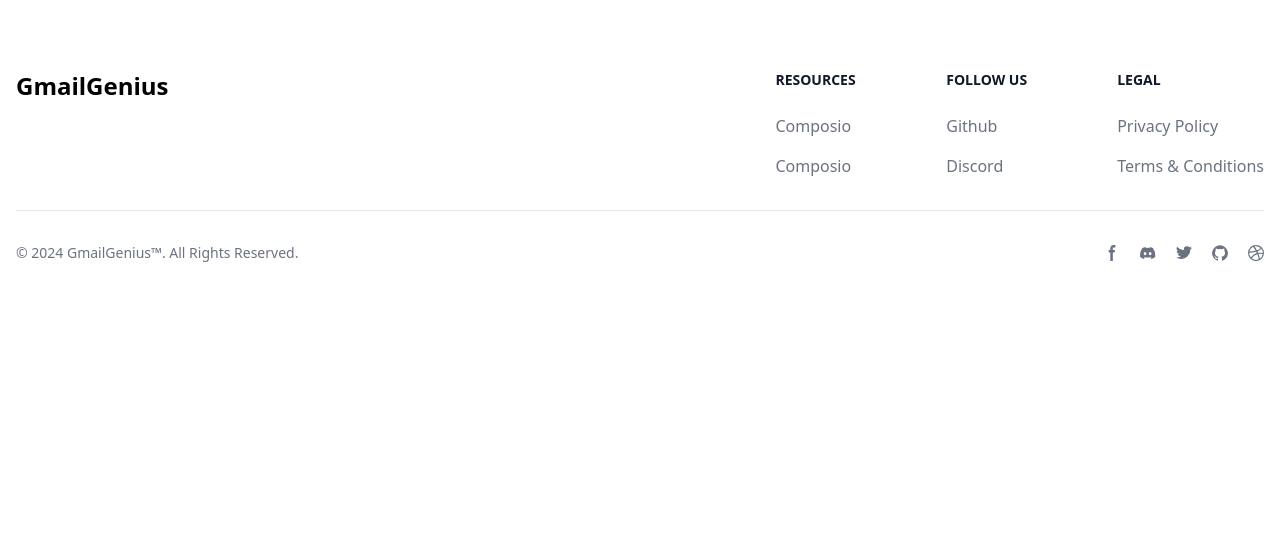
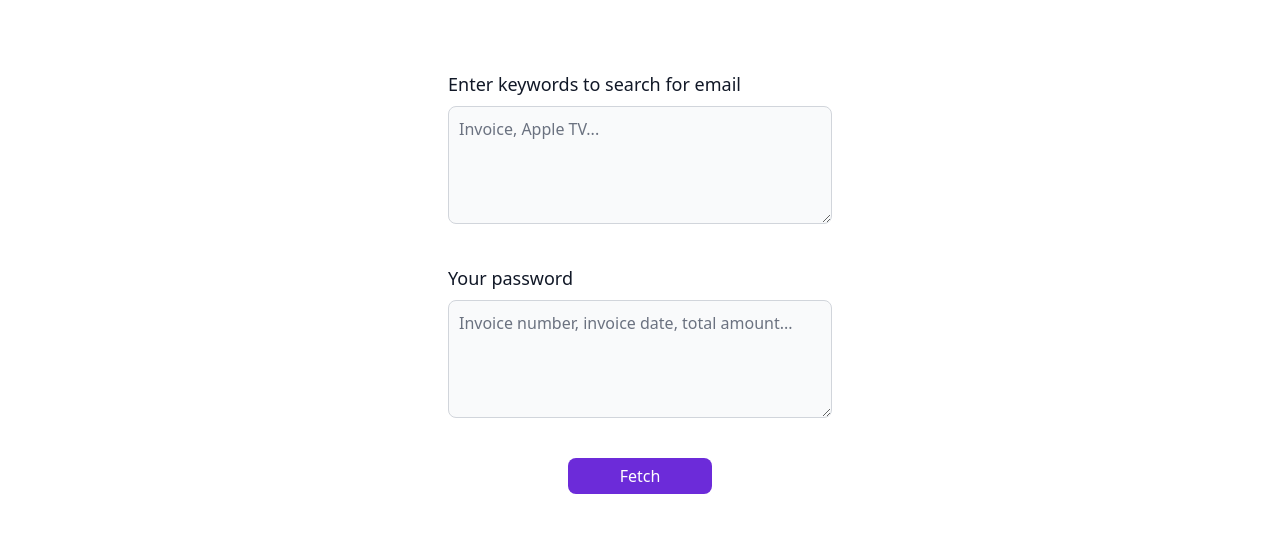
Before and after one commit to abhishekpatil4/GmailGenius, a React (Vite) app: page /dashboard in a window 1280 px wide. Shown: the part 174-718 px from the top of the page. Built offline with nearby package versions, Linux system fonts and the light colour scheme.

Commit message:
refactor: minor code refactoring

```diff
--- a/src/components/ActionButton.jsx
+++ b/src/components/ActionButton.jsx
@@ -1,8 +1,9 @@
+import {Link} from "react-router-dom";
 const ActionButton = ({displayName, link}) => {
-    return <a href={link} className=" bg-purple-700 hover:bg-purple-800 focus:ring-4 focus:outline-none focus:ring-purple-300 inline-flex justify-center items-center py-3 px-5 text-base font-medium text-center text-white rounded-lg dark:bg-purple-600 dark:hover:bg-purple-700 dark:focus:ring-purple-800">
+    return <Link to="/dashboard" className=" bg-purple-700 hover:bg-purple-800 focus:ring-4 focus:outline-none focus:ring-purple-300 inline-flex justify-center items-center py-3 px-5 text-base font-medium text-center text-white rounded-lg dark:bg-purple-600 dark:hover:bg-purple-700 dark:focus:ring-purple-800">
         {displayName}
         <svg className="ml-2 -mr-1 w-5 h-5" fill="currentColor" viewBox="0 0 20 20" xmlns="http://www.w3.org/2000/svg"><path fillRule="evenodd" d="M10.293 3.293a1 1 0 011.414 0l6 6a1 1 0 010 1.414l-6 6a1 1 0 01-1.414-1.414L14.586 11H3a1 1 0 110-2h11.586l-4.293-4.293a1 1 0 010-1.414z" clipRule="evenodd"></path></svg>
-    </a>
+    </Link>
 }
 
 export default ActionButton;
--- /dev/null
+++ b/src/components/Fetch.jsx
@@ -0,0 +1,50 @@
+import React, { useState } from 'react';
+import axios from 'axios';
+
+const Fetch = () => {
+    const [emailKeywords, setEmailKeywords] = useState('');
+    const [attributes, setAttributes] = useState('');
+
+    const handleFetch = async (e) => {
+        e.preventDefault();
+        try {
+            const response = await axios.post('http://localhost:8000/fetch', {
+                emailKeywords,
+                attributes
+            });
+            console.log('Response:', response.data);
+        } catch (error) {
+            console.error('Error:', error);
+        }
+    }
+
+    return (
+        <form onSubmit={handleFetch} className="max-w-sm mx-auto my-24">
+            <div className="mb-10">
+                <label htmlFor="emailKeywords" className="text-left block mb-2 text-lg font-medium text-gray-900 dark:text-white">Enter keywords to search for email</label>
+                <textarea
+                    id="emailKeywords"
+                    rows="4"
+                    className="block p-2.5 w-full text-md text-gray-900 bg-gray-50 rounded-lg border border-gray-300 focus:ring-blue-500 focus:border-blue-500 dark:bg-gray-700 dark:border-gray-600 dark:placeholder-gray-400 dark:text-white dark:focus:ring-blue-500 dark:focus:border-blue-500"
+                    placeholder="Invoice, Apple TV..."
+                    value={emailKeywords}
+                    onChange={(e) => setEmailKeywords(e.target.value)}
+                ></textarea>
+            </div>
+            <div className="mb-10">
+                <label htmlFor="attributes" className="text-left block mb-2 text-lg font-medium text-gray-900 dark:text-white">Your password</label>
+                <textarea
+                    id="attributes"
+                    rows="4"
+                    className="block p-2.5 w-full text-md text-gray-900 bg-gray-50 rounded-lg border border-gray-300 focus:ring-blue-500 focus:border-blue-500 dark:bg-gray-700 dark:border-gray-600 dark:placeholder-gray-400 dark:text-white dark:focus:ring-blue-500 dark:focus:border-blue-500"
+                    placeholder="Invoice number, invoice date, total amount..."
+                    value={attributes}
+                    onChange={(e) => setAttributes(e.target.value)}
+                ></textarea>
+            </div>
+            <button type="submit" className="w-36 bg-purple-700 hover:bg-purple-800 focus:ring-4 focus:outline-none focus:ring-purple-300 inline-flex justify-center items-center py-1.5 px-5 text-base font-medium text-center text-white rounded-lg dark:bg-purple-600 dark:hover:bg-purple-700 dark:focus:ring-purple-800">Fetch</button>
+        </form>
+    );
+}
+
+export default Fetch;
--- a/src/pages/Dashboard.jsx
+++ b/src/pages/Dashboard.jsx
@@ -1,9 +1,9 @@
-import FetchStore from "../components/FetchStore";
+import Fetch from "../components/Fetch";
 const Dashboard = () => {
     return <section className="bg-white dark:bg-gray-900 mt-12">
         <div className="py-8 px-4 mx-auto max-w-screen-xl text-center lg:py-16 lg:px-12">
             <span className="font-semibold text-3xl text-gray-900">Enter Keywords (Crisp & Concise)</span>
-            <FetchStore />
+            <Fetch />
         </div>
     </section>
 }
```
